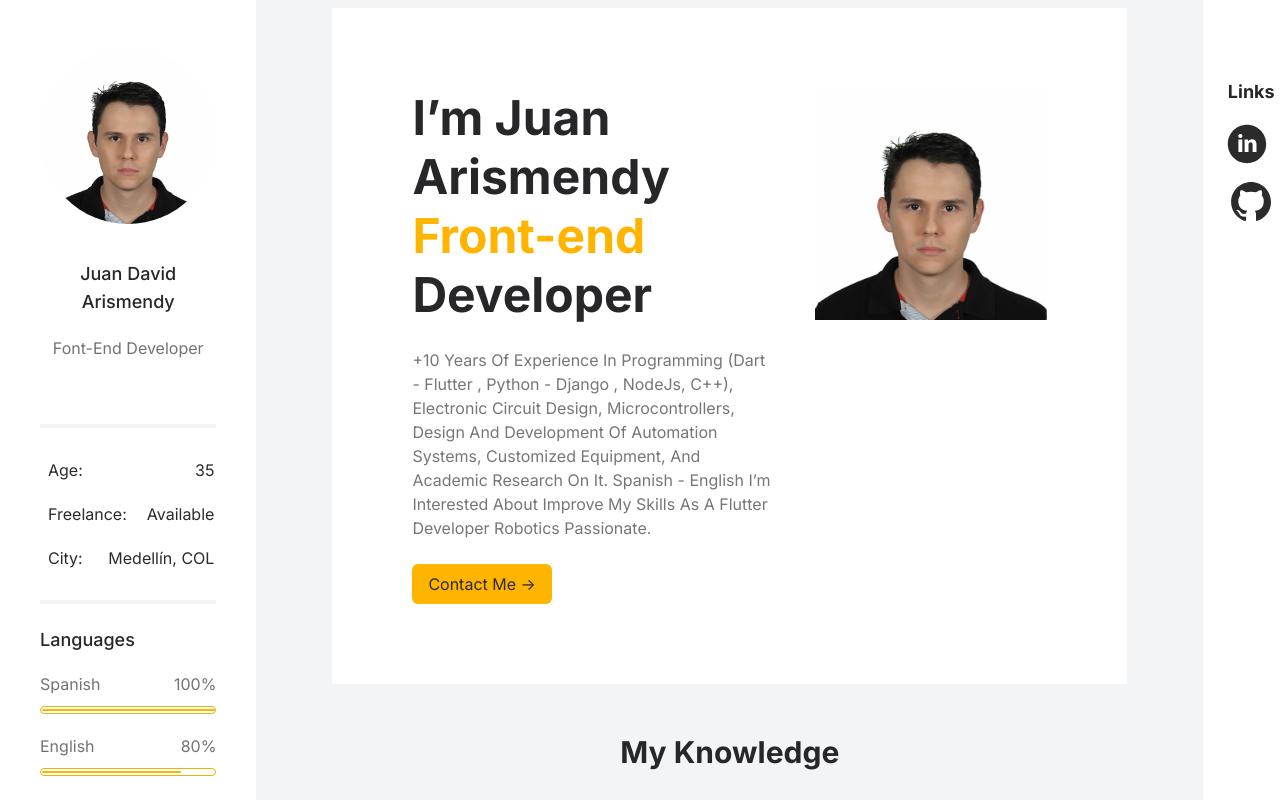
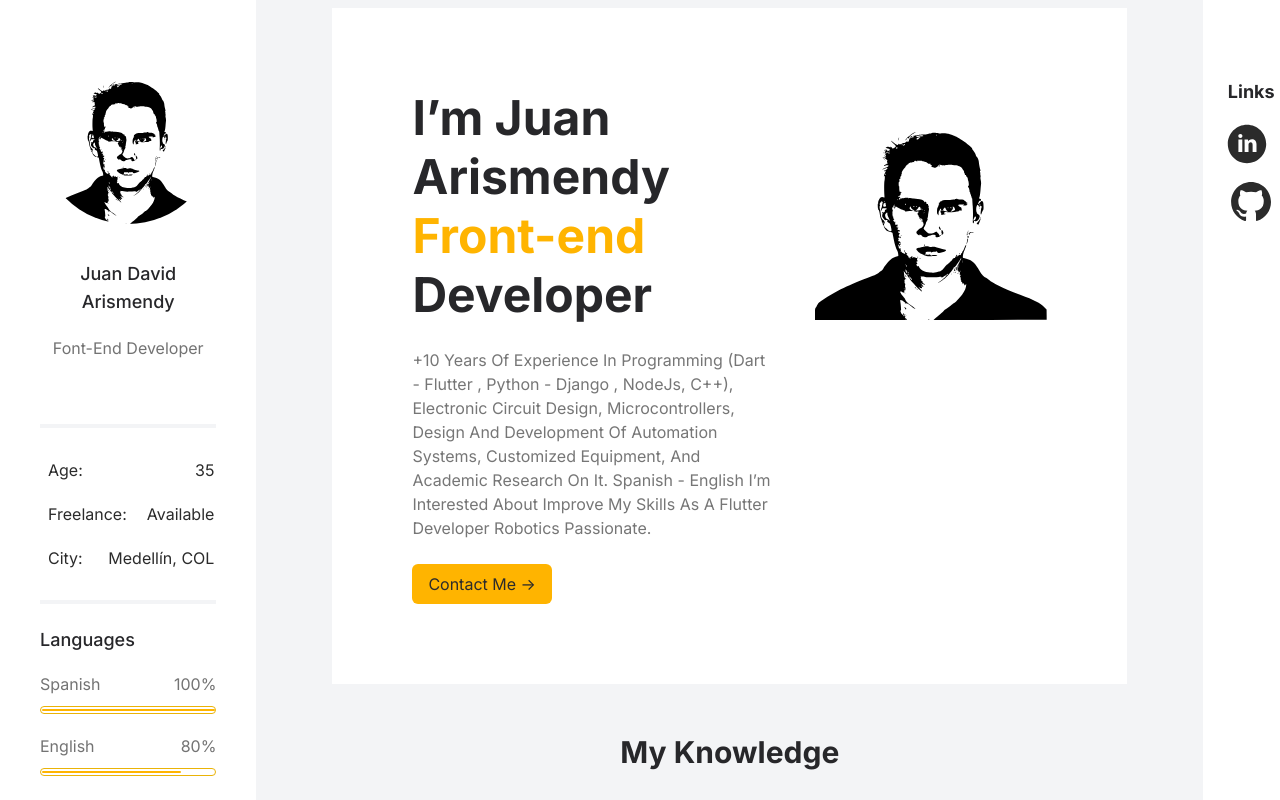
Before and after one commit to IngenieriaWeb-L-W/juan-david-arismendy-portfolio, a Next.js app: page / in a window 1280 px wide. Shown: the top 800 px of the page. Built offline with nearby package versions, Linux system fonts and the light colour scheme.

Commit message:
update profile pic as svg

```diff
--- a/components/molecules/center_sections/index.tsx
+++ b/components/molecules/center_sections/index.tsx
@@ -17,7 +17,7 @@ export function SummarySection() {
             </div>
             <div className="flex flex-col ml-5 w-[39%] max-md:ml-0 max-md:w-full">
                 <Image
-                    src={'/foto.jpg'}
+                    src={'/profile_picture.svg'}
                     alt={"Foto perfil "}
                     width={300}
                     height={300}
--- a/components/molecules/widgets/index.tsx
+++ b/components/molecules/widgets/index.tsx
@@ -56,7 +56,7 @@ export function ProfilePictureWithLabel() {
         <div className="flex flex-col items-center w-37 ">
             <div className="flex overflow-hidden relative flex-col items-center w-37 rounded-full aspect-square bg-grey ">
                 <Image
-                    src={'/foto.jpg'}
+                    src={"/profile_picture.svg"}
                     alt={"Foto perfil"}
                     width={200}
                     height={200}
```
Also changed, not shown: image.png (added), public/profile_picture.svg (added).
